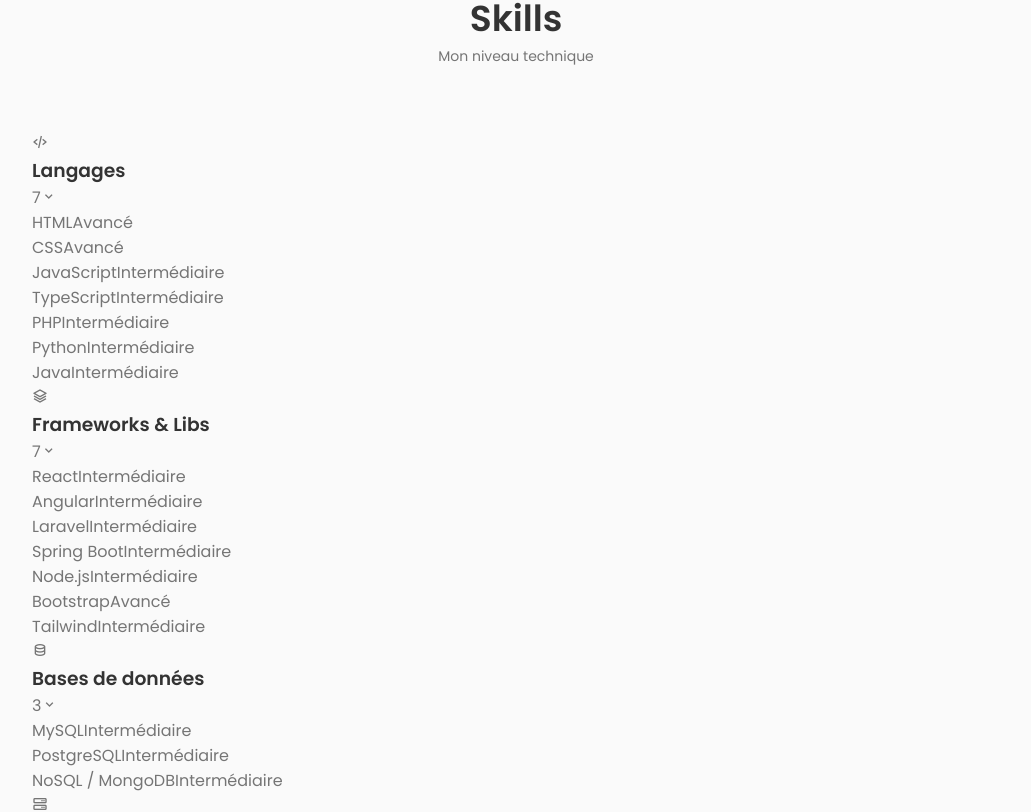
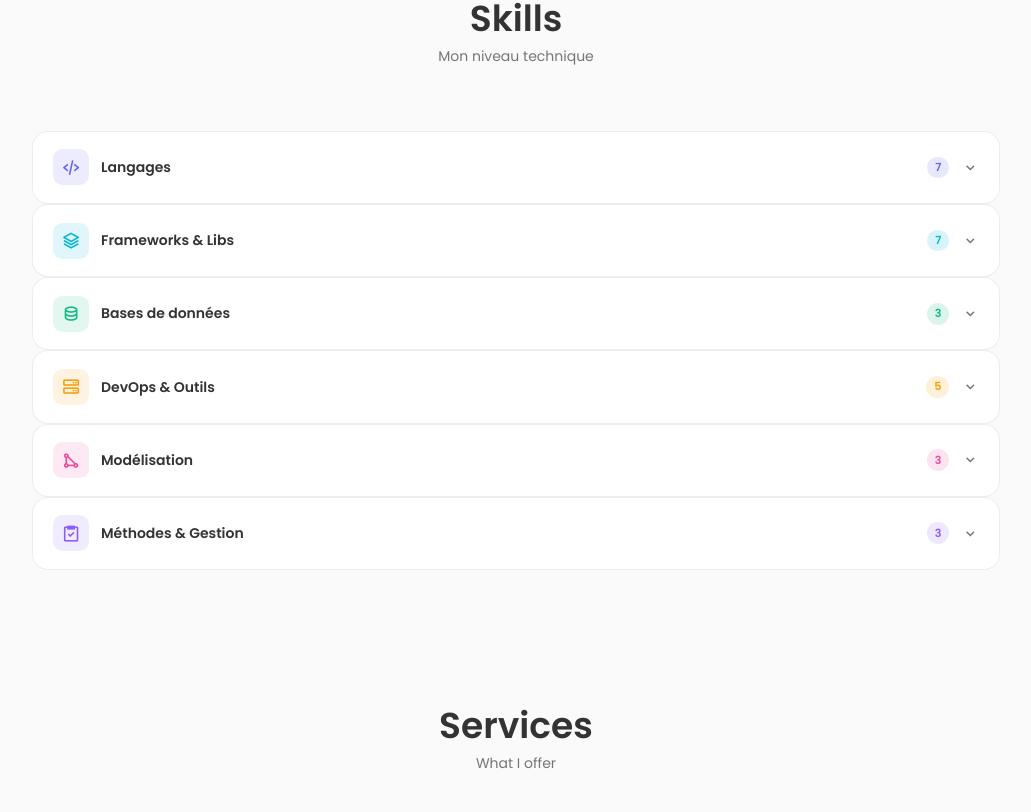
Before and after one commit to achraftes/Portfolio-website, a React (Vite) app: page / in a window 1280 px wide. Shown: the part 1571-2383 px from the top of the page, without its empty margins (124-1155 px from the left). Built offline with nearby package versions, Linux system fonts and the light colour scheme.

Commit message:
add  syale  for  skills

```diff
--- a/src/components/skills/skills.css
+++ b/src/components/skills/skills.css
@@ -1,4 +1,4 @@
-.skills__container {
+/* .skills__container {
     display: grid;
     grid-template-columns: repeat(2, 350px);
     column-gap: 6rem;
@@ -52,7 +52,7 @@
 
 /*=============== BREAKPOINTS ===============*/
 /* For large devices */
-@media screen and (max-width: 992px) {
+/* @media screen and (max-width: 992px) {
     .skills__container {
         grid-template-columns: max-content;
         row-gap: 2rem;
@@ -62,7 +62,7 @@
   }
 
   /* For medium devices */
-
+/*
   @media screen and (max-width: 768px) {
     .skills__container {
         grid-template-columns: repeat(2, 1fr);
@@ -71,9 +71,9 @@
     .skills__content {
         padding: 1.5rem;
       }
-  }
+  } */
 
-  @media screen and (max-width: 576px) {
+  /* @media screen and (max-width: 576px) {
       .skills__container {
         grid-template-columns: 2fr;
 
@@ -81,10 +81,10 @@
       .skills__content {
         padding: 1.5rem;
       }
-  }
+  } */
 
   /* For small devices */
-  @media screen and (max-width: 350px) {
+  /* @media screen and (max-width: 350px) {
 
      .skills__box {
         column-gap: 1.25rem;
@@ -93,4 +93,180 @@
      .skills__name {
         font-size: var(--small-font-size);
      }
+  /* } */ */ */ */
+
+
+
+
+/* ===== SKILLS SECTION ===== */
+
+.skills__grid {
+  display: grid;
+  grid-template-columns: repeat(3, 1fr);
+  gap: 1.25rem;
+  margin-top: 2rem;
+}
+
+/* Card */
+.skills__card {
+  background-color: var(--container-color);
+  border: 1.5px solid rgba(0, 0, 0, 0.07);
+  border-radius: 1rem;
+  overflow: hidden;
+  cursor: pointer;
+  transition: box-shadow 0.3s ease, transform 0.25s ease, border-color 0.3s ease;
+  position: relative;
+}
+
+.skills__card::before {
+  content: '';
+  position: absolute;
+  top: 0;
+  left: 0;
+  right: 0;
+  height: 3px;
+  background: var(--cat-color);
+  border-radius: 1rem 1rem 0 0;
+  opacity: 0;
+  transition: opacity 0.3s ease;
+}
+
+.skills__card:hover,
+.skills__card--open {
+  box-shadow: 0 8px 32px rgba(0, 0, 0, 0.1);
+  transform: translateY(-3px);
+  border-color: var(--cat-color);
+}
+
+.skills__card:hover::before,
+.skills__card--open::before {
+  opacity: 1;
+}
+
+/* Card Header */
+.skills__card-header {
+  display: flex;
+  align-items: center;
+  gap: 0.75rem;
+  padding: 1.1rem 1.25rem;
+}
+
+.skills__card-icon {
+  width: 36px;
+  height: 36px;
+  border-radius: 0.6rem;
+  background: color-mix(in srgb, var(--cat-color) 12%, transparent);
+  display: flex;
+  align-items: center;
+  justify-content: center;
+  flex-shrink: 0;
+}
+
+.skills__card-icon i {
+  font-size: 1.2rem;
+  color: var(--cat-color);
+}
+
+.skills__card-title {
+  font-size: var(--small-font-size);
+  font-weight: var(--font-semi-bold);
+  color: var(--title-color);
+  flex: 1;
+  line-height: 1.2;
+}
+
+.skills__card-count {
+  font-size: 0.7rem;
+  font-weight: 600;
+  background: color-mix(in srgb, var(--cat-color) 15%, transparent);
+  color: var(--cat-color);
+  padding: 0.15rem 0.5rem;
+  border-radius: 2rem;
+}
+
+.skills__card-arrow {
+  font-size: 1.1rem;
+  color: var(--text-color-light);
+  transition: color 0.2s ease;
+}
+
+.skills__card--open .skills__card-arrow {
+  color: var(--cat-color);
+}
+
+/* Card Body */
+.skills__card-body {
+  max-height: 0;
+  overflow: hidden;
+  transition: max-height 0.4s ease, padding 0.3s ease;
+  padding: 0 1.25rem;
+}
+
+.skills__card--open .skills__card-body {
+  max-height: 400px;
+  padding: 0 1.25rem 1.25rem;
+}
+
+/* Skill Item */
+.skills__item {
+  margin-bottom: 0.8rem;
+}
+
+.skills__item:last-child {
+  margin-bottom: 0;
+}
+
+.skills__item-top {
+  display: flex;
+  justify-content: space-between;
+  align-items: baseline;
+  margin-bottom: 0.3rem;
+}
+
+.skills__item-name {
+  font-size: 0.8rem;
+  font-weight: var(--font-medium);
+  color: var(--title-color);
+}
+
+.skills__item-level {
+  font-size: 0.68rem;
+  color: var(--text-color-light);
+}
+
+/* Progress bar */
+.skills__bar-track {
+  height: 4px;
+  background: rgba(0, 0, 0, 0.07);
+  border-radius: 10px;
+  overflow: hidden;
+}
+
+.skills__bar-fill {
+  height: 100%;
+  width: var(--bar-width);
+  background: var(--cat-color);
+  border-radius: 10px;
+  transition: width 0.6s cubic-bezier(0.4, 0, 0.2, 1);
+}
+
+/* ===== BREAKPOINTS ===== */
+
+@media screen and (max-width: 1100px) {
+  .skills__grid {
+    grid-template-columns: repeat(2, 1fr);
   }
+}
+
+@media screen and (max-width: 768px) {
+  .skills__grid {
+    grid-template-columns: repeat(2, 1fr);
+    gap: 1rem;
+  }
+}
+
+@media screen and (max-width: 500px) {
+  .skills__grid {
+    grid-template-columns: 1fr;
+  }
+}
```
